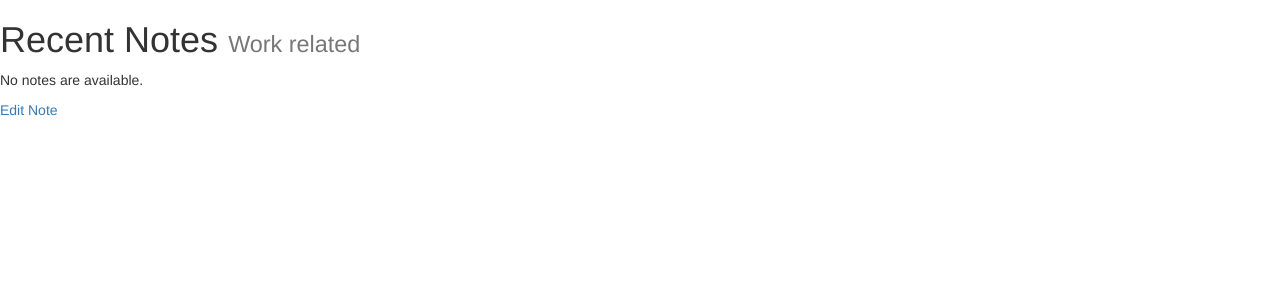
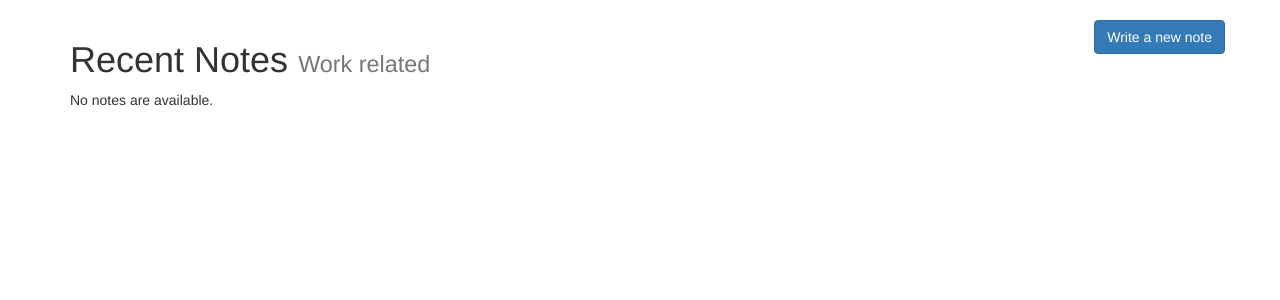
Before and after one commit to bcallen/Catalog, a Django app: template NotesCatalog/catalog/templates/catalog/index.html in a window 1280 px wide. Shown: the part 52-352 px from the top of the page. Run offline with Django 3.2, Linux system fonts and the light colour scheme; the template is opened without the code that fills it, so the values that code supplies are empty; parts of the project's set-up code (start-up, migrations or seed data) failed here and were passed over; some libraries are stand-ins or nearby versions.

Commit message:
mostly front end updates

```diff
--- /dev/null
+++ b/NotesCatalog/catalog/static/catalog/style.css
@@ -0,0 +1,13 @@
+/*
+ * Base structure
+ */
+
+/* Move down content because we have a fixed navbar that is 50px tall */
+
+.row {
+
+}
+
+.vertical-center {
+    vertical-align: center;
+}
--- a/NotesCatalog/catalog/templates/catalog/index.html
+++ b/NotesCatalog/catalog/templates/catalog/index.html
@@ -5,8 +5,8 @@
   <meta charset="utf-8">
   <meta name="viewport" content="width=device-width, initial-scale=1">
   <link rel="stylesheet" href="http://maxcdn.bootstrapcdn.com/bootstrap/3.3.6/css/bootstrap.min.css">
-  <script src="https://ajax.googleapis.com/ajax/libs/jquery/1.12.0/jquery.min.js"></script>
-  <script src="http://maxcdn.bootstrapcdn.com/bootstrap/3.3.6/js/bootstrap.min.js"></script>
+  {% load staticfiles %}
+  <link rel="stylesheet" type="text/css" href="{% static 'catalog/style.css' %}" />
 </head>
 <body>
 
@@ -56,37 +56,49 @@
       </div>
     </div>
   </nav>
-
+  <div class = "container">
+    <div class = "row">
+      <div class= "col-md-6">
         <h1>Recent Notes <small>Work related</small></h1>
+      </div>
+      <a role="button" class="btn btn-primary pull-right vertical-center" href="{% url 'catalog:add' %}">Write a new note</a>
+    </div>
     {% if note_list %}
         {% for note, tags in note_list.items %}
-    <h4>
-      <div class = "row">
+
+    <div class = "container panel panel-default">
+      <div class="row panel-heading">
         <div class="col-md-8">
           <a data-toggle="collapse" href="#collapse{{forloop.counter}}">Note Title</a>
           <small>
             {% if tags %}
                 {% for tag in tags %}
-                  | <a href="{% url 'catalog:tags' tag_name=tag.tag_name %}">{{ tag }}</a>
+                  | <a href="{% url 'catalog:tags' tag_name=tag.tag_name %}">{{ tag }} <span class="badge">{{tag.note_set.count}}</span></a>
                 {% endfor %}
             {% endif %}
           </small>
         </div>
-        <div class="col-md-4">
-          <a href="{% url 'catalog:detail' note_id=note.id %}"> Edit Note</a>
+        <div class="col-md-2">
+          <a class="pull-right" href="{% url 'catalog:detail' note_id=note.id %}"> Edit Note</a>
         </div>
-    </h4>
+        <div class="col-md-2">
+          <a class="pull-right" href="{% url 'catalog:delete' note_id=note.id %}"> Delete Note</a>
+        </div>
+      </div>
       <div id="collapse{{forloop.counter}}" class="collapse in">
           <div class="panel-body">
             {{ note.note_text }}
+          </div>
       </div>
     </div>
     {% endfor %}
     {% else %}
     <p>No notes are available.</p>
     {% endif %}
-<a href="{% url 'catalog:add' %}"> Edit Note</a>
+  </div>
 
+  <script src="https://ajax.googleapis.com/ajax/libs/jquery/1.12.0/jquery.min.js"></script>
+  <script src="http://maxcdn.bootstrapcdn.com/bootstrap/3.3.6/js/bootstrap.min.js"></script>
+</body>
 
-</body>
 </html>
--- a/NotesCatalog/catalog/urls.py
+++ b/NotesCatalog/catalog/urls.py
@@ -6,7 +6,8 @@ urlpatterns = [
 	url(r'^$', views.index, name='index'),
 	url(r'^(?P<note_id>[0-9]+)/$', views.detail, name='detail'),
 	url(r'^tags/(?P<tag_name>[ _a-zA-Z0-9]+)/$', views.tags, name='tags'),
-	url(r'^edit/(?P<note_id>[0-9]+)/$', views.edit, name='edit')
-	url(r'^edit/$', views.edit, name='create')
-	url(r'^add/$', views.detail, name='add')
+	url(r'^edit/(?P<note_id>[0-9]+)/$', views.edit, name='edit'),
+	url(r'^edit/$', views.edit, name='create'),
+	url(r'^add/$', views.detail, name='add'),
+	url(r'^delete/(?P<note_id>[0-9]+)/$', views.delete, name='delete')
 ]
```
Also changed, not shown: NotesCatalog/catalog/views.py (+20 -7 lines). Lines whose indentation alone changed are shown as unchanged.
